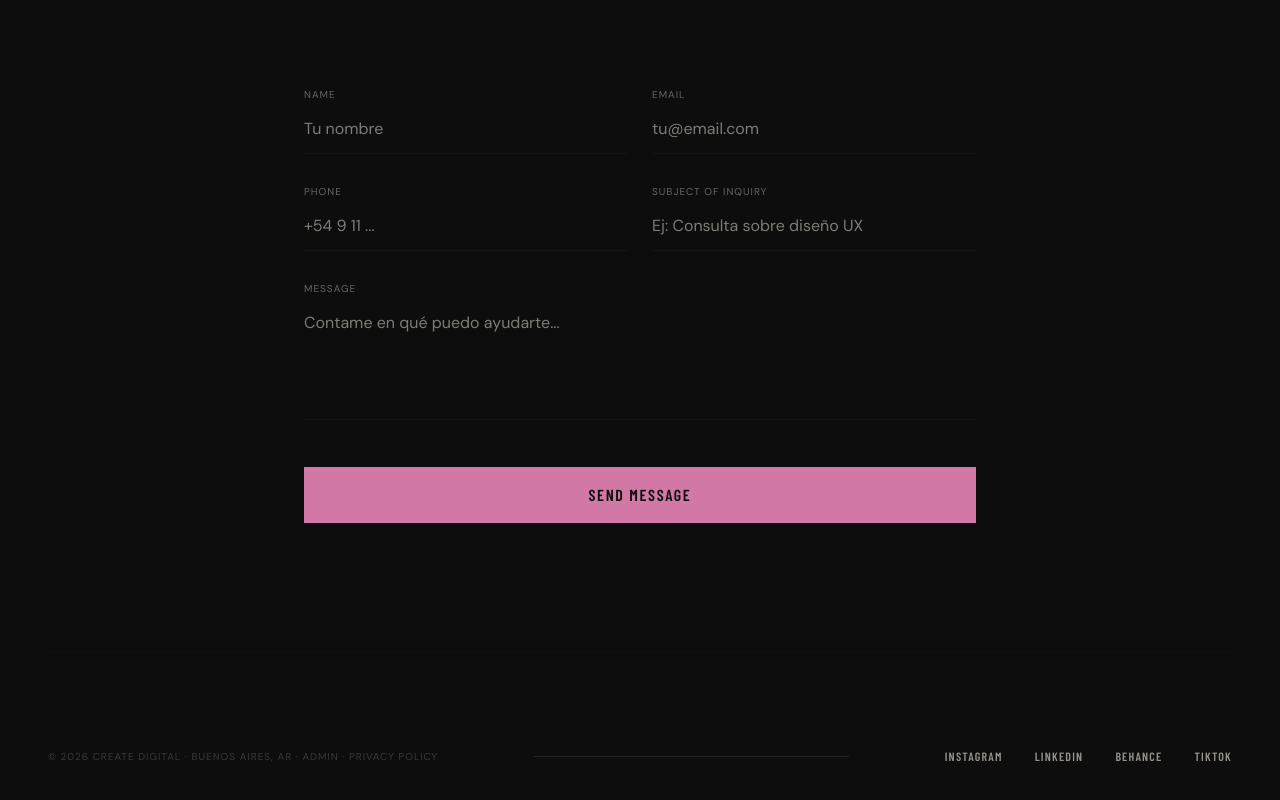
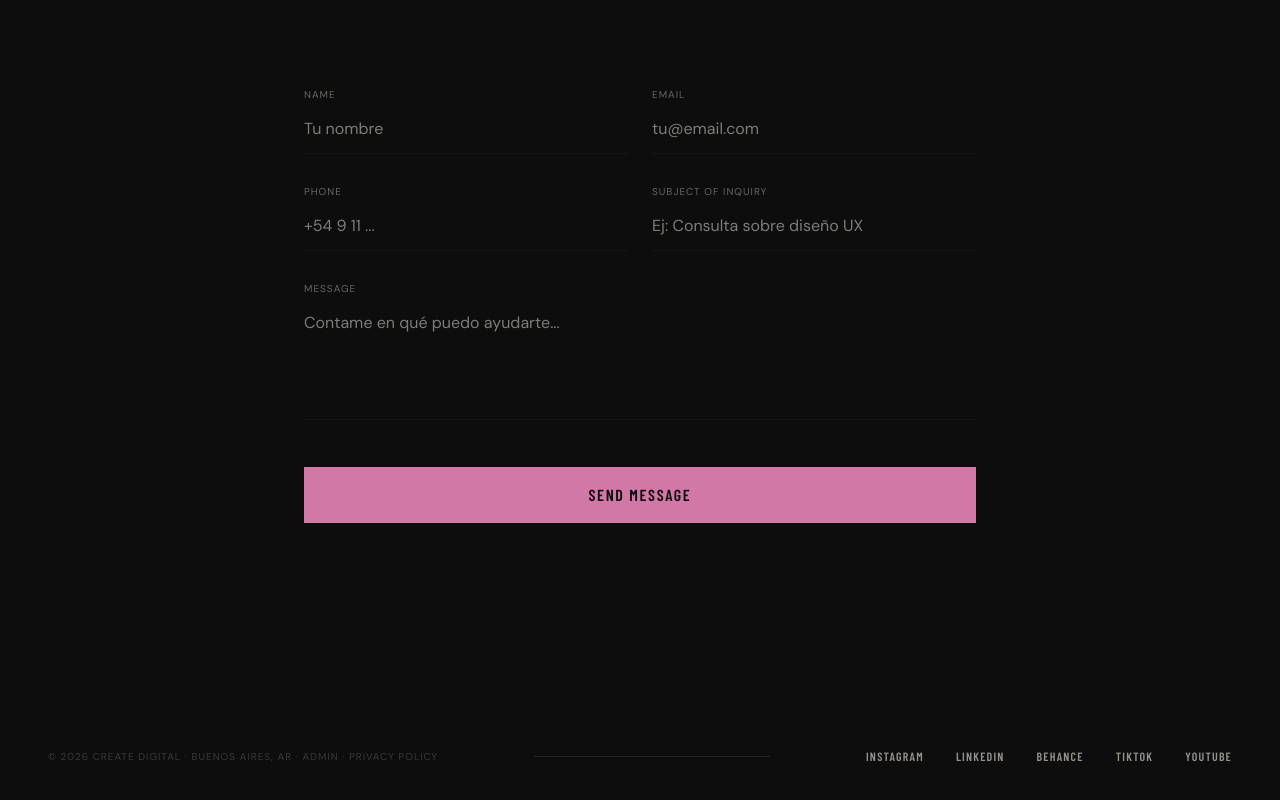
Before and after one commit to bitacoravisualvlog-del/Portfolio, a React (Vite) app: page /es/admin in a window 1280 px wide. Shown: the part 1124-1924 px from the top of the page. Built offline with nearby package versions, Linux system fonts and the light colour scheme; no server answers; the database is empty.

Commit message:
Corregir link de TikTok y sumar YouTube

```diff
--- a/src/components/layout/Footer.tsx
+++ b/src/components/layout/Footer.tsx
@@ -1,5 +1,5 @@
 import { useTranslation } from 'react-i18next';
-import { Instagram, Linkedin, Mail, Twitter, Video } from 'lucide-react';
+import { Instagram, Linkedin, Mail, Twitter, Video, Youtube } from 'lucide-react';
 import { motion } from 'motion/react';
 import { Link } from 'react-router-dom';
 import ContactForm from '../sections/ContactForm';
@@ -11,7 +11,8 @@ export default function Footer() {
     { name: 'Instagram', icon: <Instagram size={20} />, url: 'https://instagram.com/createdigital_marketing' },
     { name: 'LinkedIn', icon: <Linkedin size={20} />, url: 'https://linkedin.com/in/veronicapereyracarneiro' },
     { name: 'Behance', icon: <Twitter size={20} />, url: 'https://www.behance.net/veronicacarneiro' },
-    { name: 'TikTok', icon: <Video size={20} />, url: 'https://tiktok.com/@create.digital.mkt' }
+    { name: 'TikTok', icon: <Video size={20} />, url: 'https://www.tiktok.com/@createdigital.mkt' },
+    { name: 'YouTube', icon: <Youtube size={20} />, url: 'https://www.youtube.com/@createdigitalok' }
   ];
 
   return (
```
